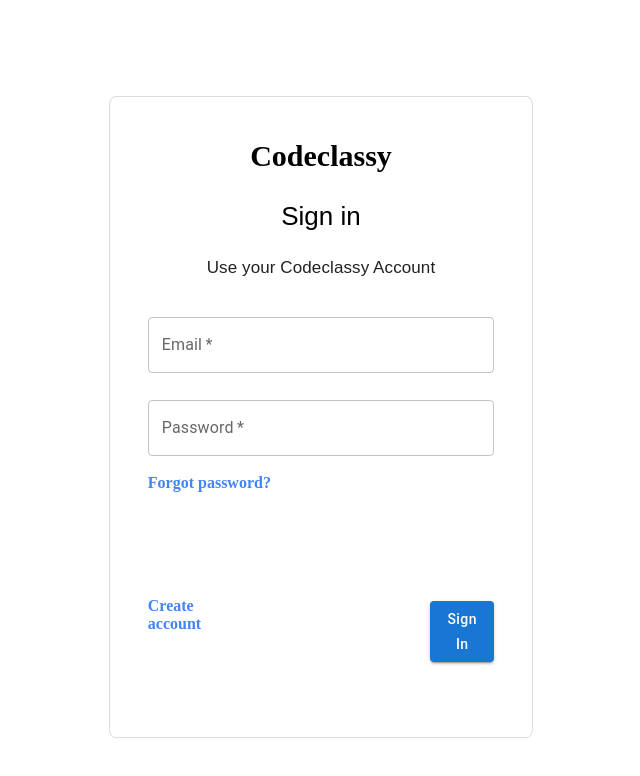
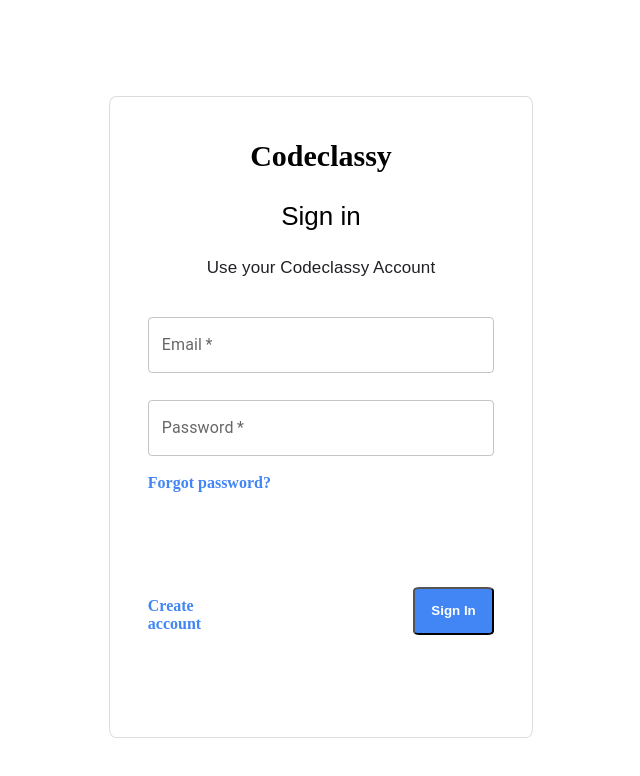
Before and after one commit to Rubix982/CodeClassy, a Next.js app in the folder frontend/: page /login in a window 1280 px wide. Shown: the top 776 px of the page, without its empty margins (319-959 px from the left). Built offline with nearby package versions, Linux system fonts and the light colour scheme.

Commit message:
removed material controls, finalized login page

```diff
--- a/frontend/src/components/LoginForm/LoginForm.js
+++ b/frontend/src/components/LoginForm/LoginForm.js
@@ -1,9 +1,7 @@
 import React from 'react'
 import LoginFormStyling from '../../../styles/LoginForm/LoginForm.module.css'
 import TextField from '@mui/material/TextField'
-import Button from '@mui/material/Button';
 import Link from 'next/link'
-import Box from '@mui/material/Box';
 
 
 const LoginForm= () =>
@@ -48,9 +46,7 @@
                         <a className={LoginFormStyling.createaccount}> Create account </a>
                     </Link>
 
-                    <Box mt={7} ml={27}>
-                        <Button style={{textTransform: 'capitalize'}} size="medium" variant="contained">Sign in</Button>
-                    </Box>
+                    <button className={LoginFormStyling.signin}> Sign In</button>
 
                 </div>
 
--- a/frontend/styles/LoginForm/LoginForm.module.css
+++ b/frontend/styles/LoginForm/LoginForm.module.css
@@ -55,7 +55,6 @@
     width: 82%;
     height: 40%;
     padding: 0 9%;
-    /* background-color: black; */
 }
 
 .textinput {
@@ -91,3 +90,19 @@
 .createaccount:hover {
     color: #1b66c9;
 }
+
+.signin{
+    background-color: #4285f4;
+    margin-top: 12%;
+    margin-left: 49%;
+    height: 25%;
+    width: 25%;
+    color: #ffffff;
+    font-weight: 700;
+    border-radius: 8%;
+}
+
+.signin:hover {
+    background-color: #1b66c9;
+    cursor: pointer;
+}
```
